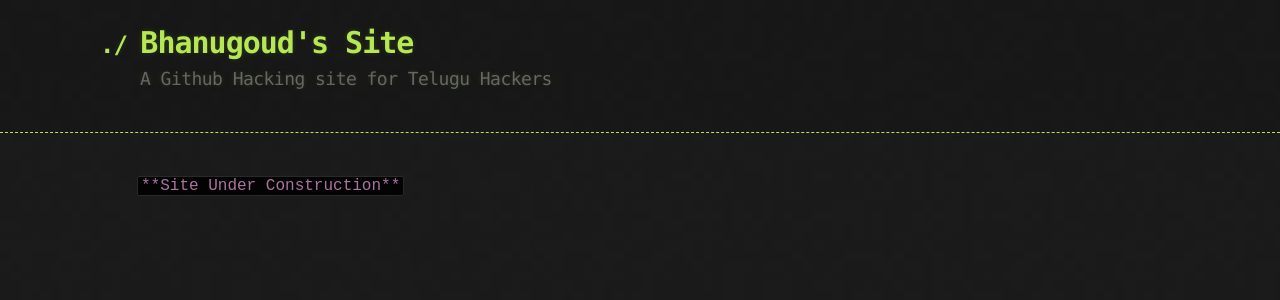
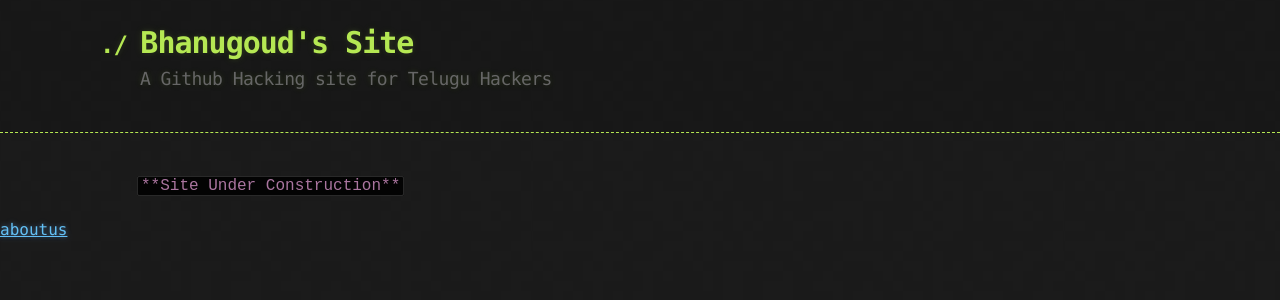
Before and after one commit to bhanugoudm041/bhanugoudm041.github.io, a Jekyll site: the page built from index.md, in a window 1280 px wide. Shown: the top 300 px of the page. Built offline with Jekyll 4.4.1, drawn with Linux system fonts in a browser that asks for light colours.

Commit message:
Update default.html

```diff
--- a/_layouts/default.html
+++ b/_layouts/default.html
@@ -28,4 +28,7 @@
       </section>
     </div>
   </body>
+  <footer>
+    <a href=https://bhanugoudm041.github.io>aboutus</a>
+  </footer>
 </html>
```
